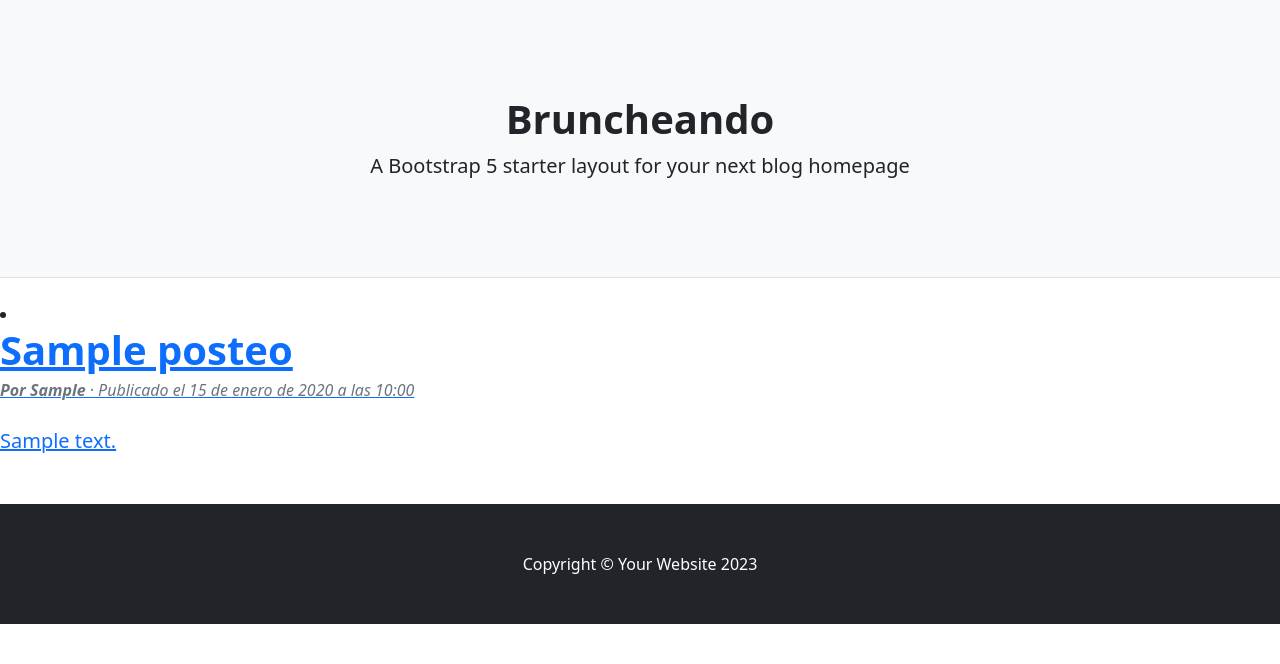
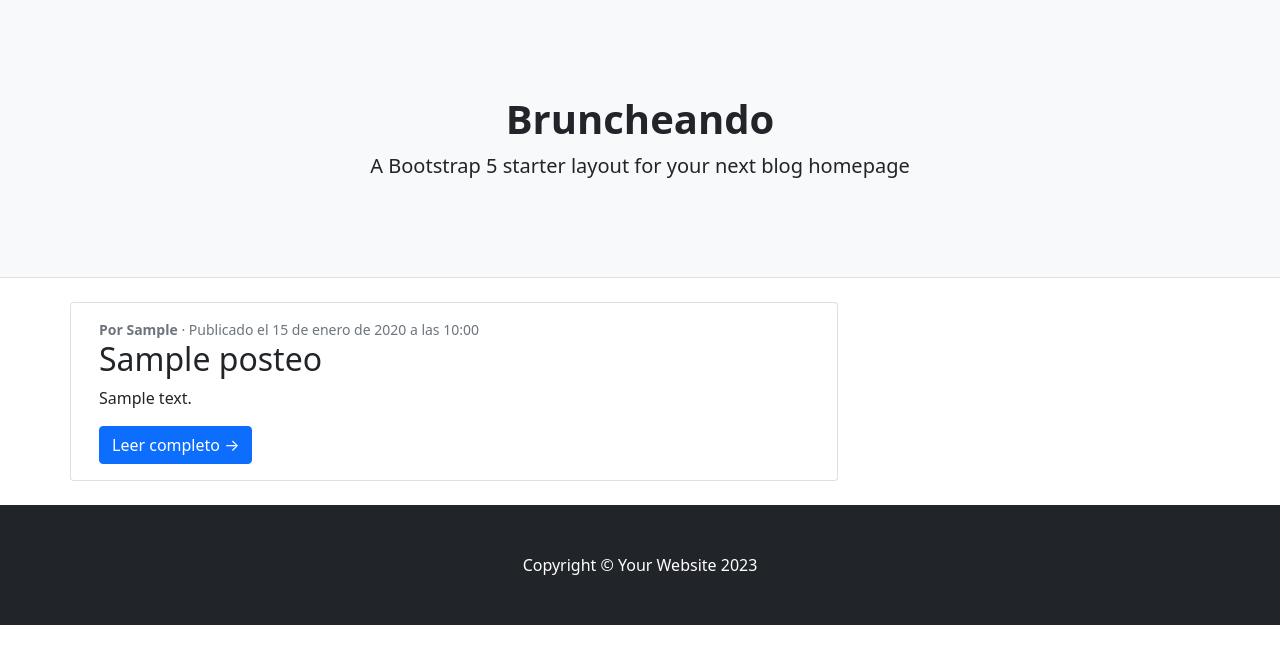
Before and after one commit to LizNayse/Blog, a Django app: page /blog/home in a window 1280 px wide. Shown: the part 57-721 px from the top of the page. Run offline with Django 4.2, Linux system fonts and the light colour scheme; tables that the repository leaves empty hold one stand-in row (values such as "Sample post"); some libraries are stand-ins or nearby versions.

Commit message:
Mejorado tempalte de post reducido

```diff
--- a/AppBlog/templates/AppBlog/base.html
+++ b/AppBlog/templates/AppBlog/base.html
@@ -46,8 +46,14 @@
             </div>
         </header>
         <!-- Page content-->
-        {% block content %}
-        {% endblock %}
+        <div class="container">
+            <div class="col-lg-8">
+            <div class="row">
+                {% block content %}
+                {% endblock %}
+            </div>
+            </div>
+        </div>
         <!-- Footer-->
         <footer class="py-5 bg-dark">
             <div class="container"><p class="m-0 text-center text-white">Copyright &copy; Your Website 2023</p></div>
--- a/AppBlog/templates/AppBlog/home.html
+++ b/AppBlog/templates/AppBlog/home.html
@@ -5,12 +5,8 @@
     {% endif %}
     {% if posts %}
     {% for post in posts %}
-    <li>
-        <a href="{% url 'Posteo' post.id %}">
-            {% load temploader %}
-            {% post_template_reducido post %}
-        </a>
-    </li>
+        {% load temploader %}
+        {% post_template_reducido post %}
     {% endfor %}
     {% else %}
     <h1>No hay posts :(</h1>
--- a/AppBlog/templates/AppBlog/post_template_reducido.html
+++ b/AppBlog/templates/AppBlog/post_template_reducido.html
@@ -1,11 +1,10 @@
-<article>
-    <header class="mb-4">
-        <h1 class="fw-bolder mb-1">{{ posteo.titulo }}</h1>
-        <div class="text-muted fst-italic mb-2"><b>Por {{ posteo.autor }} </b>· Publicado el {{ posteo.fecha }}</div>
-    </header>
-    <section class="mb-5">
-        <p class="fs-5 mb-4" style="width: 50ch; overflow: hidden; white-space: nowrap; text-overflow: ellipsis;">
+<div class="card mb-4">
+    <article class="card-body">
+        <div class="small text-muted"><b>Por {{ posteo.autor }} </b>· Publicado el {{ posteo.fecha }}</div>
+        <h2 class="card-title">{{ posteo.titulo }}</h2>
+        <p class="card-text" style="max-width: 100ch; overflow: hidden; white-space: nowrap; text-overflow: ellipsis;">
             {{ posteo.contenido }}
         </p>
-    </section>
-</article>
+        <a class="btn btn-primary" href="{% url 'Posteo' posteo.id %}">Leer completo →</a>
+    </article>
+</div>
```
